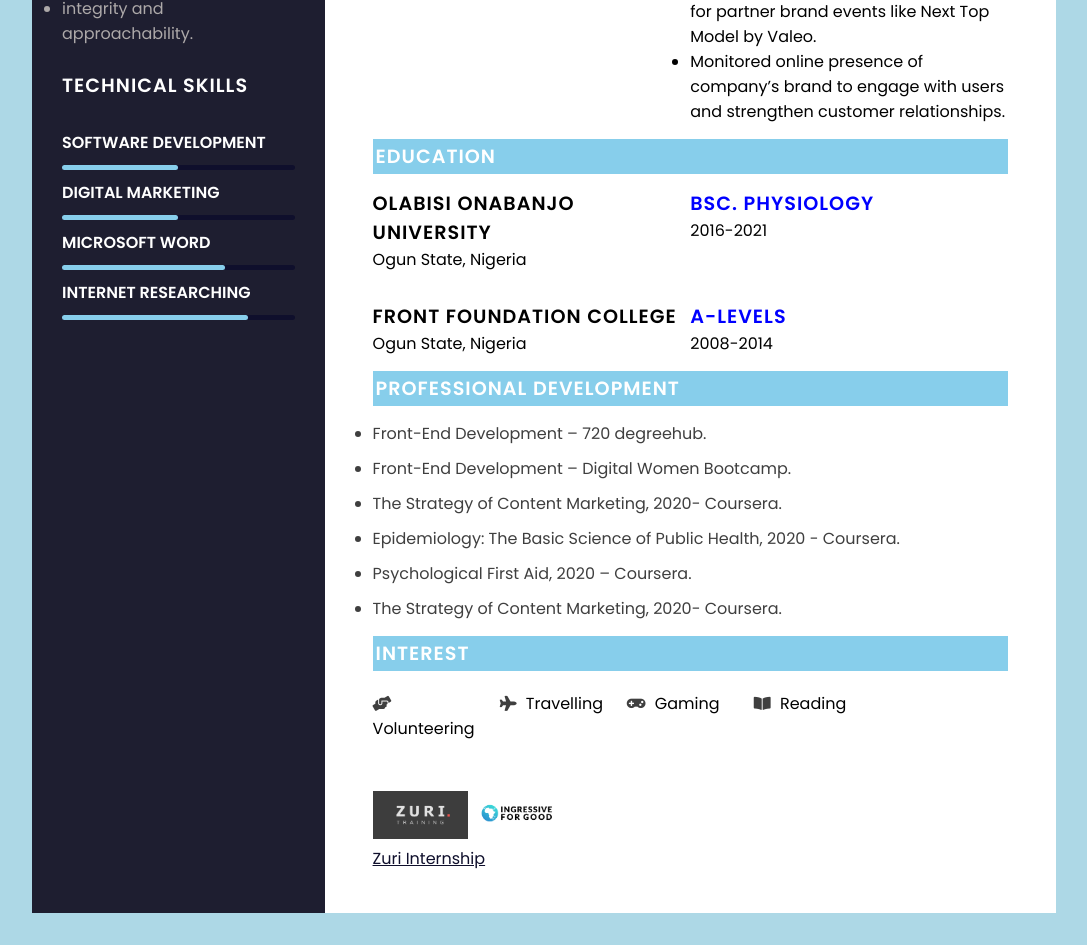
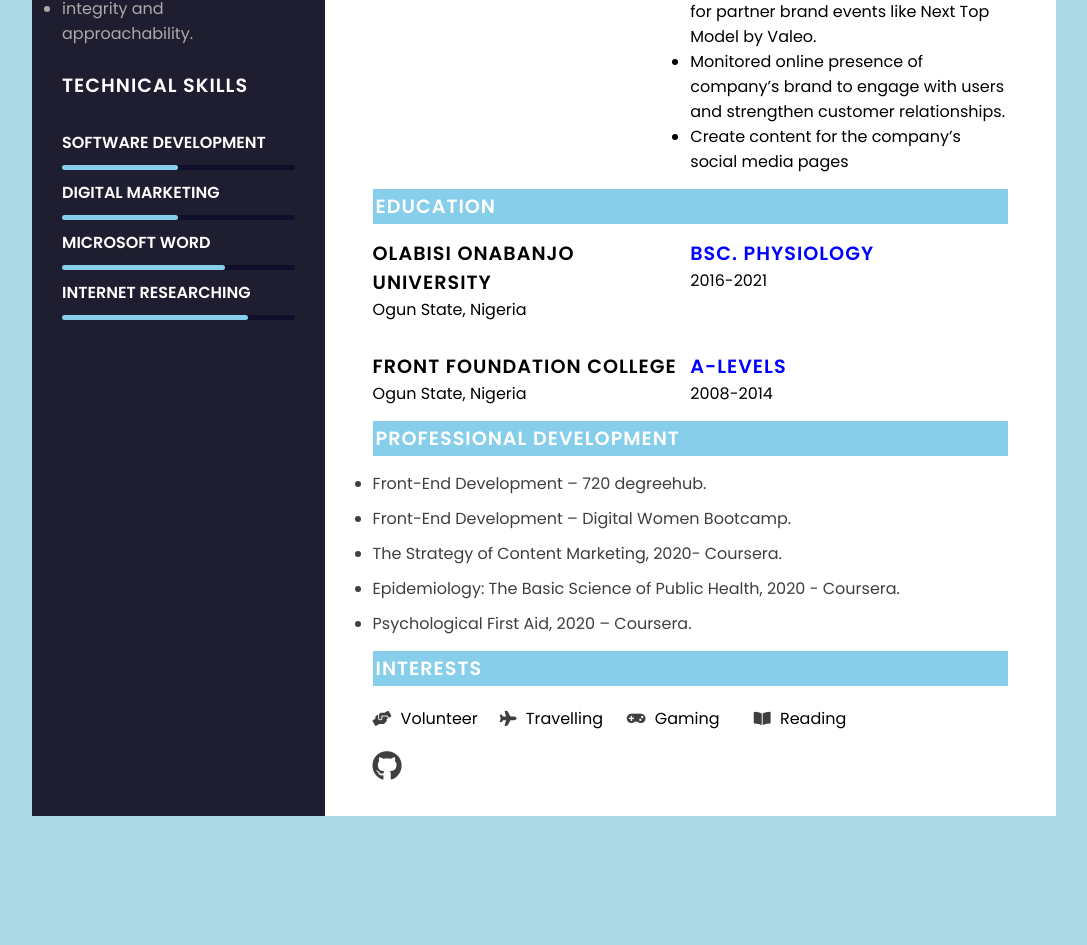
Before and after one commit to ZaynabMorolayo/Resume-Page, a plain HTML site: page index.html in a window 1280 px wide. Shown: the part 1240-2185 px from the top of the page, without its empty margins (96-1183 px from the left). After the commit the page ends 2088 px from the top, so only its background shows below. Drawn offline with Linux system fonts and the light colour scheme.

Commit message:
github link

```diff
--- a/index.html
+++ b/index.html
@@ -89,7 +89,7 @@
             <div class="right-content">
                 <div class="summary">
                     <h2>Summary</h2>
-                    <p>Highly motivated, talented, and result-oriented Social Media Manager and Creative Director with
+                    <p>Highly motivated, talented, and result-oriented Frontend Developer and Social Media Manager with
                         3+ years of experience in the private sector. A driven and results-oriented young professional
                         with exemplary project management record, committed to exceeding targets and ensuring team
                         success. <br><br> An independent fellow who has soft spot for team/group work. Committed to high
@@ -114,7 +114,7 @@
                     <div class="company">
                         <div class="company-left">
                             <h3 class="company-title">Twins Base and Sons Ent.</h3>
-                            <p>Mar 2015 – till date</p>
+                            <p>Mar 2015 – Dec 2021</p>
                         </div>
                         <div class="role">
                             <h3 class="company-title2">Operations Officer</h3>
@@ -155,6 +155,7 @@
                                     brand events like Next Top Model by Valeo.</li>
                                 <li>Monitored online presence of company’s brand to engage with users and strengthen
                                     customer relationships.</li>
+                                <li>Create content for the company’s social media pages</li>
                             </ul>
                         </div>
                     </div>
@@ -191,16 +192,15 @@
                             <li>The Strategy of Content Marketing, 2020- Coursera.</li>
                             <li>Epidemiology: The Basic Science of Public Health, 2020 - Coursera.</li>
                             <li>Psychological First Aid, 2020 – Coursera.</li>
-                            <li>The Strategy of Content Marketing, 2020- Coursera.</li>
                         </ul>
                     </div>
                 </div>
                 <div class="interest">
-                    <h2>interest</h2>
+                    <h2>interests</h2>
                     <div class="interest-list">
                         <ul>
                             <li><i class="fas fa-hands-helping"></i>
-                                Volunteering</li>
+                                Volunteer</li>
                             <li><i class="fas fa-plane"></i>
                                 Travelling</li>
                             <li><i class="fas fa-gamepad"></i>
@@ -210,9 +210,12 @@
                         </ul>
                     </div>
                 </div>
-                <div class="zuri">
+                <!-- <div class="zuri">
                     <img src="zuri-internship.png" alt="zuri">
                     <a href="https://internship.zuri.team/">Zuri Internship</a>
+                </div> -->
+                <div class="github">
+                    <a href="https://github.com/ZaynabMorolayo"><i class="fab fa-brands fa-github"></i></a>
                 </div>
             </div>
         </section>
--- a/style.css
+++ b/style.css
@@ -170,7 +170,14 @@ body{
     font-size: 15px;
     margin-right: 5px;
 }
-.zuri{
+.github a i {
+    color: rgb(63, 63, 63);
+    font-size: 30px;
+}
+/* .github a i :hover {
+    color: blue;
+} */
+/* .zuri{
     width: 30%;
     padding: 30px 0 10px;
 }
@@ -179,7 +186,7 @@ body{
 }
 .zuri a{
     color: rgb(15, 15, 44);
-}
+} */
 
 @media (max-width: 600px) {
     .resume{
```
